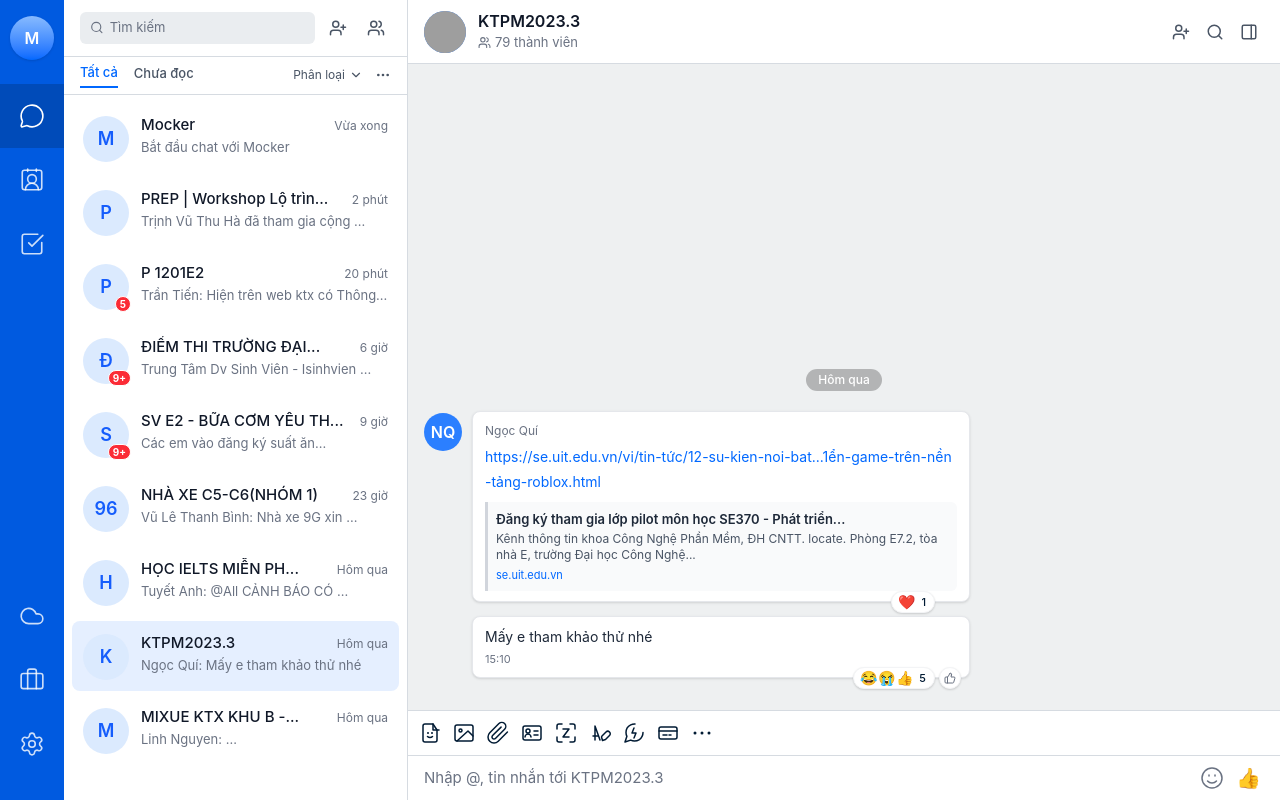
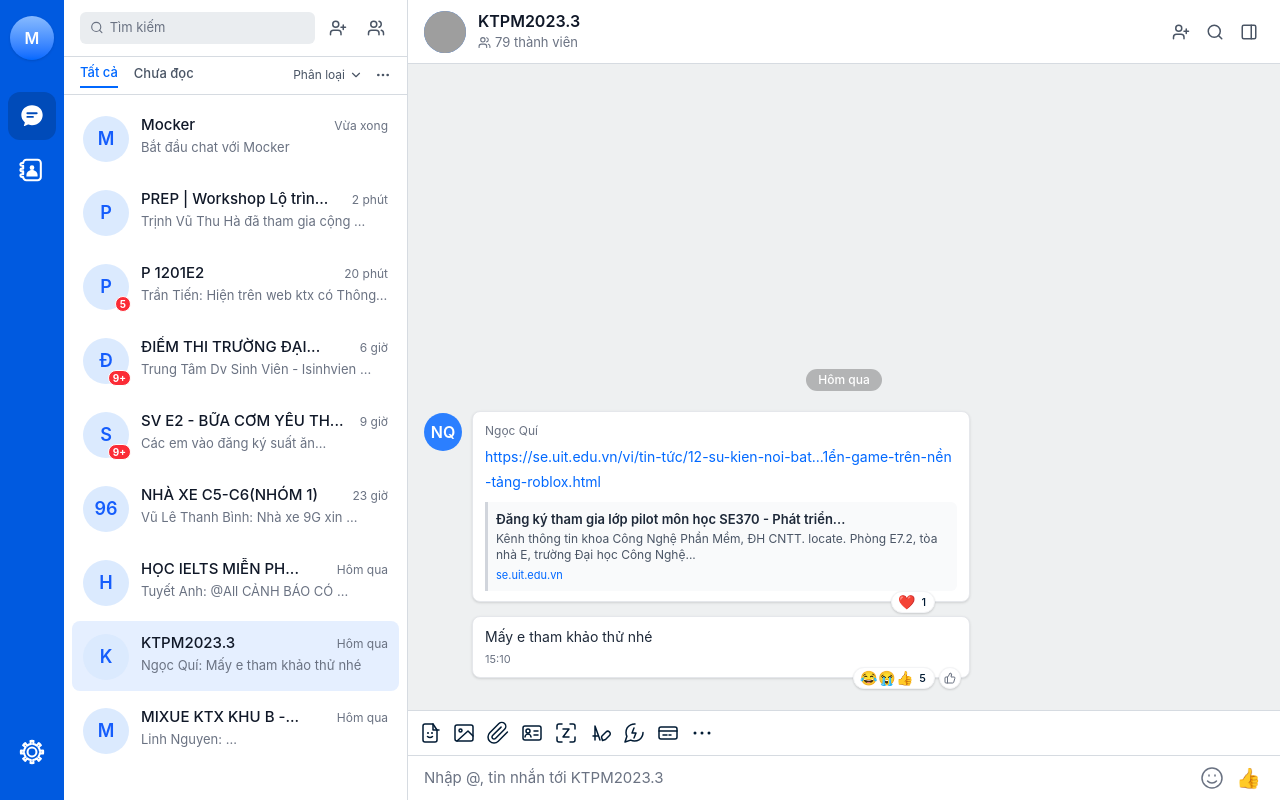
Before and after one commit to thinh0704hcm/zalord, a React (Vite) app in the folder frontend/: page /chat in a window 1280 px wide. Built offline with nearby package versions, Linux system fonts and the light colour scheme; grey boxes are pictures that could not be loaded.

Commit message:
ui: refine icons for left sidebar menu button

```diff
--- a/frontend/src/components/chat/SidebarNav.tsx
+++ b/frontend/src/components/chat/SidebarNav.tsx
@@ -1,7 +1,16 @@
 import { useState, useRef, useEffect } from 'react';
-import { MessageCircle, Contact2, CheckSquare, Cloud, Briefcase, Settings, ExternalLink } from 'lucide-react';
+import { ExternalLink } from 'lucide-react';
+import {
+  ZalordMessageFilledIcon,
+  ZalordContactFilledIcon,
+  ZalordMessageOutlineIcon,
+  ZalordContactOutlineIcon,
+  ZalordSettingsOutlineIcon,
+  ZalordSettingsFilledIcon
+} from './ZalordIcons';
 
 export default function SidebarNav() {
+  const [activeTab, setActiveTab] = useState('message');
   const [showProfilePopup, setShowProfilePopup] = useState(false);
   const popupRef = useRef<HTMLDivElement>(null);
 
@@ -64,29 +73,30 @@ export default function SidebarNav() {
         </div>
 
         {/* Top Icons */}
-        <div className="flex flex-col w-full mt-2 items-center">
-          <div className="w-[64px] h-[64px] flex items-center justify-center bg-[#004bb9] cursor-pointer text-white">
-            <MessageCircle size={26} strokeWidth={1.5} />
+        <div className="flex flex-col w-full mt-4 items-center gap-1.5">
+          <div
+            onClick={() => setActiveTab('message')}
+            className={`w-[48px] h-[48px] rounded-xl flex items-center justify-center cursor-pointer transition-colors ${activeTab === 'message' ? 'bg-[#004bb9] text-white' : 'hover:bg-[#0051d1] text-white'}`}
+          >
+            {activeTab === 'message' ? <ZalordMessageFilledIcon /> : <ZalordMessageOutlineIcon />}
           </div>
-          <div className="w-[64px] h-[64px] flex items-center justify-center hover:bg-[#004bb9] cursor-pointer text-white/80 hover:text-white transition-colors">
-            <Contact2 size={26} strokeWidth={1.5} />
-          </div>
-          <div className="w-[64px] h-[64px] flex items-center justify-center hover:bg-[#004bb9] cursor-pointer text-white/80 hover:text-white transition-colors">
-            <CheckSquare size={26} strokeWidth={1.5} />
+          <div
+            onClick={() => setActiveTab('contact')}
+            className={`w-[48px] h-[48px] rounded-xl flex items-center justify-center cursor-pointer transition-colors ${activeTab === 'contact' ? 'bg-[#004bb9] text-white' : 'hover:bg-[#0051d1] text-white'}`}
+          >
+            {activeTab === 'contact' ? <ZalordContactFilledIcon /> : <ZalordContactOutlineIcon />}
           </div>
         </div>
       </div>
 
-      <div className="flex flex-col items-center w-full mb-2">
+      <div className="flex flex-col items-center w-full mb-2 gap-1.5">
         {/* Bottom Icons */}
-        <div className="w-[64px] h-[64px] flex items-center justify-center hover:bg-[#004bb9] cursor-pointer text-white/80 hover:text-white transition-colors">
-          <Cloud size={26} strokeWidth={1.5} />
-        </div>
-        <div className="w-[64px] h-[64px] flex items-center justify-center hover:bg-[#004bb9] cursor-pointer text-white/80 hover:text-white transition-colors">
-          <Briefcase size={26} strokeWidth={1.5} />
-        </div>
-        <div className="w-[64px] h-[64px] flex items-center justify-center hover:bg-[#004bb9] cursor-pointer text-white/80 hover:text-white transition-colors">
-          <Settings size={26} strokeWidth={1.5} />
+
+        <div
+          onClick={() => setActiveTab('settings')}
+          className={`w-[48px] h-[48px] rounded-xl flex items-center justify-center cursor-pointer transition-colors ${activeTab === 'settings' ? 'bg-[#004bb9] text-white' : 'hover:bg-[#0051d1] text-white'}`}
+        >
+          {activeTab === 'settings' ? <ZalordSettingsFilledIcon /> : <ZalordSettingsOutlineIcon />}
         </div>
       </div>
     </div>
--- a/frontend/src/components/chat/ZalordIcons.tsx
+++ b/frontend/src/components/chat/ZalordIcons.tsx
@@ -1,4 +1,50 @@
 import React from 'react';
+
+export const ZalordMessageFilledIcon = (props: React.SVGProps<SVGSVGElement>) => (
+  <svg width="26" height="26" viewBox="0 0 28 28" fill="currentColor" {...props}>
+    <path fillRule="evenodd" clipRule="evenodd" d="M14 2.5C7.5 2.5 2.5 7.2 2.5 13C2.5 16 3.8 18.7 6.1 20.6C6.3 20.8 6.4 21 6.3 21.3L5.3 24.1C5.1 24.6 5.6 25 6.1 24.8L9.7 23.2C9.9 23.1 10.1 23.1 10.3 23.2C11.5 23.7 12.7 24 14 24C20.5 24 25.5 19.3 25.5 13C25.5 6.7 20.5 2.5 14 2.5ZM9 10C8.44772 10 8 10.4477 8 11C8 11.5523 8.44772 12 9 12H19C19.5523 12 20 11.5523 20 11C20 10.4477 19.5523 10 19 10H9ZM15 14C15.5523 14 16 14.4477 16 15C16 15.5523 15.5523 16 15 16H9C8.44772 16 8 15.5523 8 15C8 14.4477 8.44772 14 9 14H15Z" />
+  </svg>
+);
+
+export const ZalordContactFilledIcon = (props: React.SVGProps<SVGSVGElement>) => (
+  <svg width="26" height="26" viewBox="0 0 28 28" fill="currentColor" fillRule="evenodd" clipRule="evenodd" {...props}>
+    <path d="M 4.5 6.5 A 3.5 3.5 0 0 1 8 3 L 20 3 A 3.5 3.5 0 0 1 23.5 6.5 L 23.5 21.5 A 3.5 3.5 0 0 1 20 25 L 8 25 A 3.5 3.5 0 0 1 4.5 21.5 L 3 21.5 A 1.5 1.5 0 0 1 1.5 20 A 1.5 1.5 0 0 1 3 18.5 L 4.5 18.5 L 4.5 15.5 L 3 15.5 A 1.5 1.5 0 0 1 1.5 14 A 1.5 1.5 0 0 1 3 12.5 L 4.5 12.5 L 4.5 9.5 L 3 9.5 A 1.5 1.5 0 0 1 1.5 8 A 1.5 1.5 0 0 1 3 6.5 L 4.5 6.5 Z M 14 9 A 2.5 2.5 0 1 0 14 14 A 2.5 2.5 0 1 0 14 9 Z M 8 21 v -1.5 c 0 -3 2.5 -5.5 6 -5.5 s 6 2.5 6 5.5 V 21 Z" />
+  </svg>
+);
+
+export const ZalordMessageOutlineIcon = (props: React.SVGProps<SVGSVGElement>) => (
+  <svg width="26" height="26" viewBox="0 0 28 28" fill="none" stroke="currentColor" strokeWidth="2.2" strokeLinecap="round" strokeLinejoin="round" {...props}>
+    <path d="M14 3.5C7.5 3.5 3.5 7.5 3.5 13C3.5 15.8 4.8 18.2 6.8 19.8L5.8 23C5.6 23.5 6.2 23.9 6.6 23.7L9.8 22.1C11.1 22.6 12.5 22.8 14 22.8C20 22.8 24.5 18.8 24.5 13C24.5 7.5 20 3.5 14 3.5Z" />
+    <path d="M9 11H19" />
+    <path d="M9 15H15" />
+  </svg>
+);
+
+export const ZalordContactOutlineIcon = (props: React.SVGProps<SVGSVGElement>) => (
+  <svg width="26" height="26" viewBox="0 0 28 28" fill="none" stroke="currentColor" strokeWidth="2.2" strokeLinecap="round" strokeLinejoin="round" {...props}>
+    <path d="M 4.5 6.5 A 3.5 3.5 0 0 1 8 3 L 20 3 A 3.5 3.5 0 0 1 23.5 6.5 L 23.5 21.5 A 3.5 3.5 0 0 1 20 25 L 8 25 A 3.5 3.5 0 0 1 4.5 21.5 L 3 21.5 A 1.5 1.5 0 0 1 1.5 20 A 1.5 1.5 0 0 1 3 18.5 L 4.5 18.5 L 4.5 15.5 L 3 15.5 A 1.5 1.5 0 0 1 1.5 14 A 1.5 1.5 0 0 1 3 12.5 L 4.5 12.5 L 4.5 9.5 L 3 9.5 A 1.5 1.5 0 0 1 1.5 8 A 1.5 1.5 0 0 1 3 6.5 L 4.5 6.5 Z" />
+    <circle cx="14" cy="11.5" r="2.5" fill="currentColor" stroke="none" />
+    <path d="M8 21v-1.5c0-3 2.5-5.5 6-5.5s6 2.5 6 5.5V21z" fill="currentColor" stroke="none" />
+  </svg>
+);
+
+
+
+export const ZalordSettingsOutlineIcon = (props: React.SVGProps<SVGSVGElement>) => (
+  <svg width="26" height="26" viewBox="0 0 28 28" fill="none" stroke="currentColor" strokeWidth="2.2" strokeLinecap="round" strokeLinejoin="round" {...props}>
+    <path d="M 12.33 2.12 A 12 12 0 0 1 15.67 2.12 L 15.20 5.48 A 8.6 8.6 0 0 1 19.18 7.13 L 21.22 4.42 A 12 12 0 0 1 23.58 6.78 L 20.87 8.82 A 8.6 8.6 0 0 1 22.52 12.80 L 25.88 12.33 A 12 12 0 0 1 25.88 15.67 L 22.52 15.20 A 8.6 8.6 0 0 1 20.87 19.18 L 23.58 21.22 A 12 12 0 0 1 21.22 23.58 L 19.18 20.87 A 8.6 8.6 0 0 1 15.20 22.52 L 15.67 25.88 A 12 12 0 0 1 12.33 25.88 L 12.80 22.52 A 8.6 8.6 0 0 1 8.82 20.87 L 6.78 23.58 A 12 12 0 0 1 4.42 21.22 L 7.13 19.18 A 8.6 8.6 0 0 1 5.48 15.20 L 2.12 15.67 A 12 12 0 0 1 2.12 12.33 L 5.48 12.80 A 8.6 8.6 0 0 1 7.13 8.82 L 4.42 6.78 A 12 12 0 0 1 6.78 4.42 L 8.82 7.13 A 8.6 8.6 0 0 1 12.80 5.48 Z" />
+    <circle cx="14" cy="14" r="4.8" />
+  </svg>
+);
+
+export const ZalordSettingsFilledIcon = (props: React.SVGProps<SVGSVGElement>) => (
+  <svg width="26" height="26" viewBox="0 0 28 28" fill="none" stroke="currentColor" strokeWidth="2.2" strokeLinecap="round" strokeLinejoin="round" {...props}>
+    <path d="M 12.33 2.12 A 12 12 0 0 1 15.67 2.12 L 15.20 5.48 A 8.6 8.6 0 0 1 19.18 7.13 L 21.22 4.42 A 12 12 0 0 1 23.58 6.78 L 20.87 8.82 A 8.6 8.6 0 0 1 22.52 12.80 L 25.88 12.33 A 12 12 0 0 1 25.88 15.67 L 22.52 15.20 A 8.6 8.6 0 0 1 20.87 19.18 L 23.58 21.22 A 12 12 0 0 1 21.22 23.58 L 19.18 20.87 A 8.6 8.6 0 0 1 15.20 22.52 L 15.67 25.88 A 12 12 0 0 1 12.33 25.88 L 12.80 22.52 A 8.6 8.6 0 0 1 8.82 20.87 L 6.78 23.58 A 12 12 0 0 1 4.42 21.22 L 7.13 19.18 A 8.6 8.6 0 0 1 5.48 15.20 L 2.12 15.67 A 12 12 0 0 1 2.12 12.33 L 5.48 12.80 A 8.6 8.6 0 0 1 7.13 8.82 L 4.42 6.78 A 12 12 0 0 1 6.78 4.42 L 8.82 7.13 A 8.6 8.6 0 0 1 12.80 5.48 Z" />
+    <circle cx="14" cy="14" r="4.8" />
+    <path d="M 14 5.4 A 8.6 8.6 0 1 0 14 22.6 A 8.6 8.6 0 1 0 14 5.4 Z M 14 9.2 A 4.8 4.8 0 1 0 14 18.8 A 4.8 4.8 0 1 0 14 9.2 Z" fill="currentColor" stroke="none" fillRule="evenodd" />
+  </svg>
+);
+
 
 export const ZalordStickerIcon = (props: React.SVGProps<SVGSVGElement>) => (
   <svg width="24" height="24" viewBox="0 0 24 24" fill="none" stroke="currentColor" strokeWidth="1.5" strokeLinecap="round" strokeLinejoin="round" {...props}>
```
